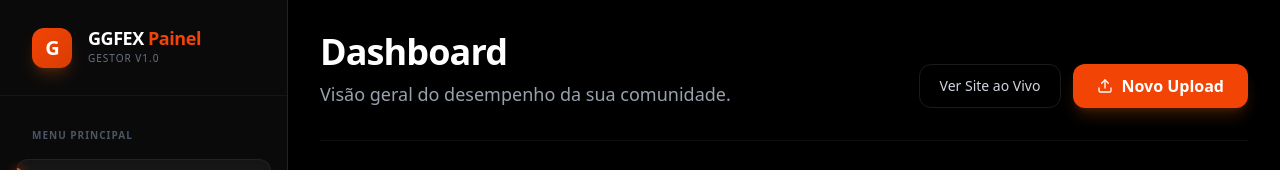
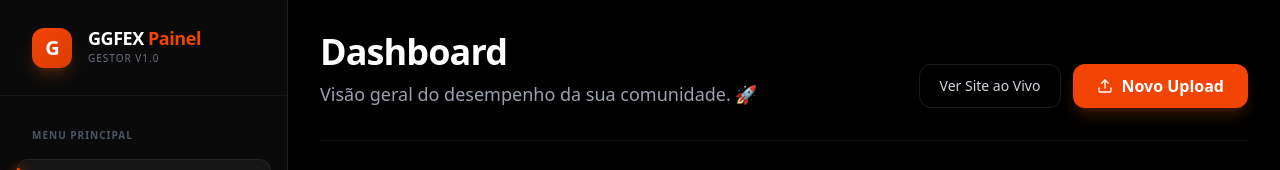
Before and after one commit to murilocruisedev-svg/ggfex-community, a Next.js app: page /painel in a window 1280 px wide. Shown: the top 170 px of the page. Built offline with nearby package versions, Linux system fonts and the light colour scheme; no server answers; the database is empty.

Commit message:
Auto-Deploy: Foguete no Dashboard

```diff
--- a/src/app/(admin)/painel/page.tsx
+++ b/src/app/(admin)/painel/page.tsx
@@ -10,7 +10,7 @@ export default function AdminDashboardPage() {
             <div className="flex justify-between items-end border-b border-white/5 pb-8">
                 <div>
                     <h1 className="text-4xl font-bold text-white tracking-tight">Dashboard</h1>
-                    <p className="text-gray-400 mt-2 text-lg">Visão geral do desempenho da sua comunidade.</p>
+                    <p className="text-gray-400 mt-2 text-lg">Visão geral do desempenho da sua comunidade. 🚀</p>
                 </div>
 
                 <div className="flex gap-3">
```
